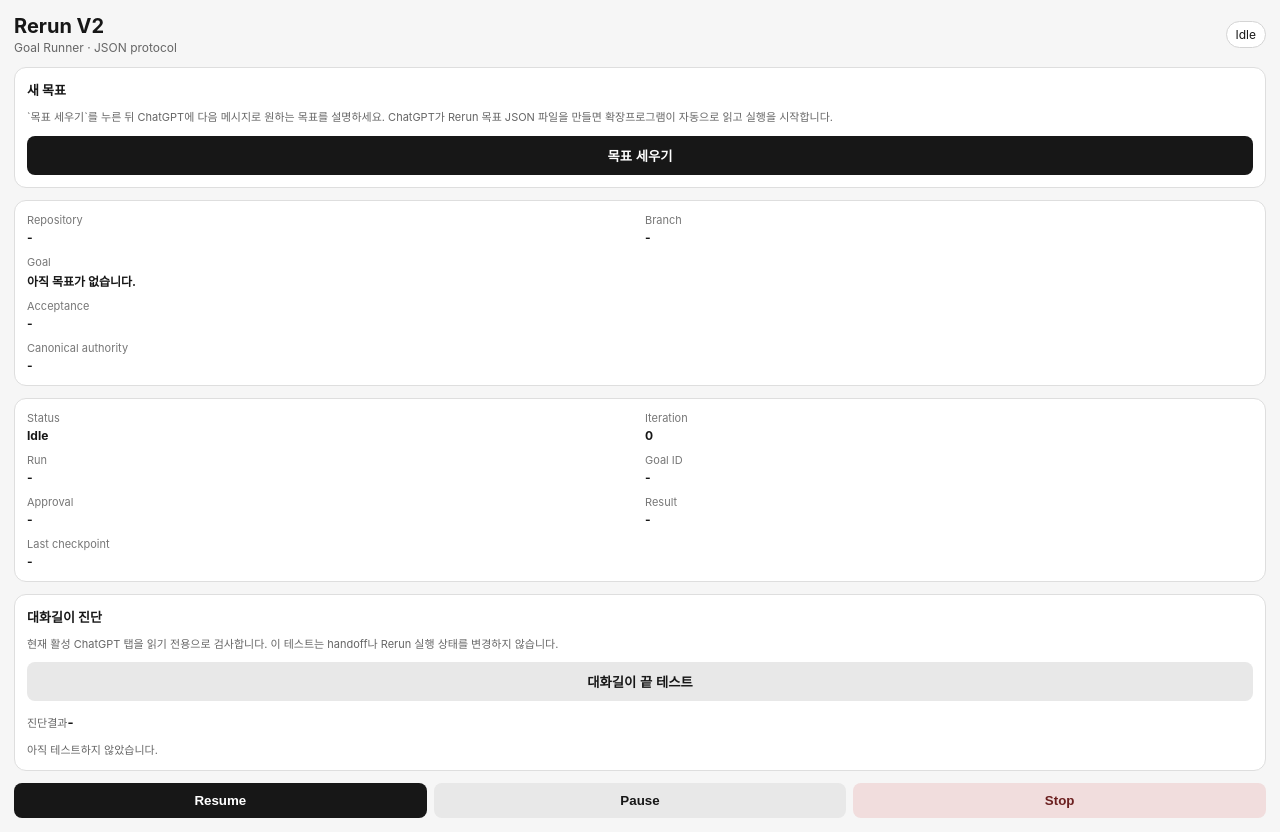
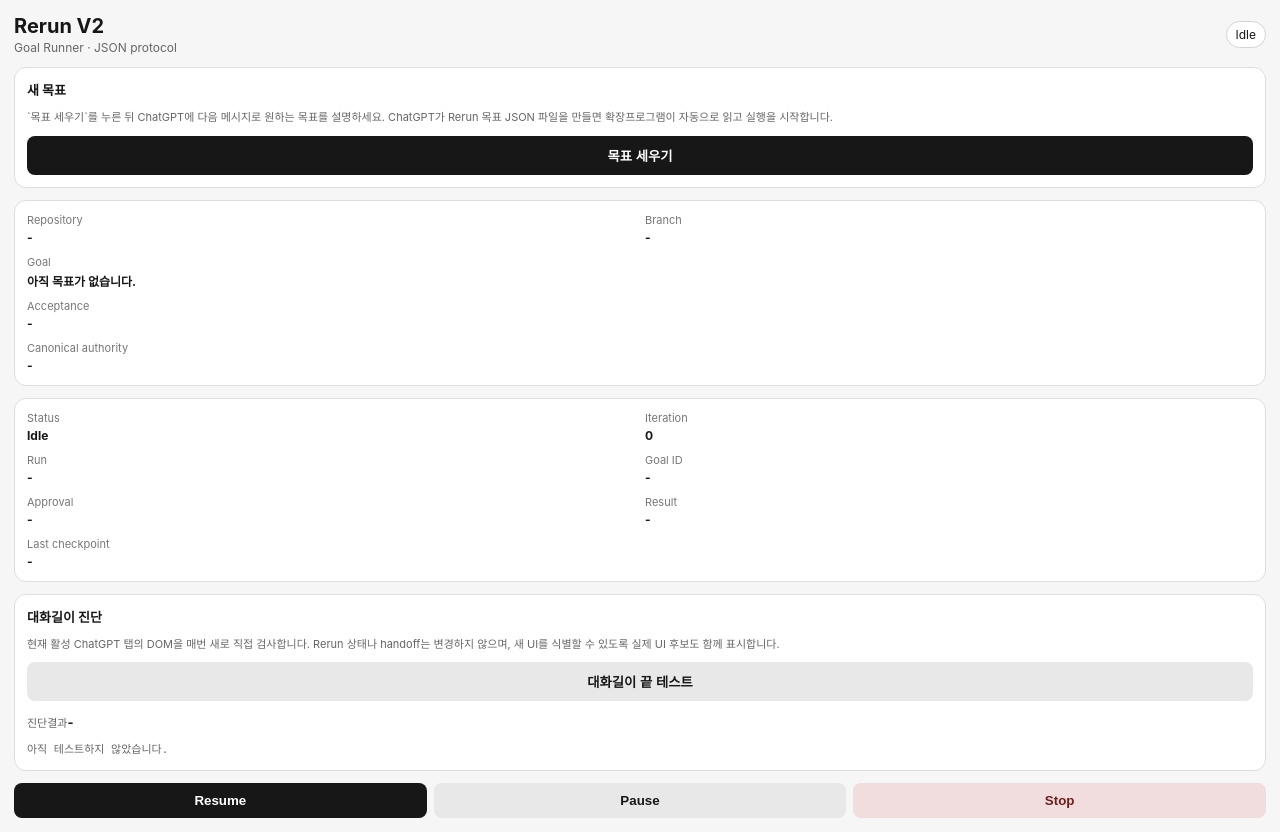
Before and after one commit to Kaetaeru/chatgpt-rerun-extension, a website with bundled scripts: page popup.html in a window 1280 px wide. Built offline with nearby package versions, Linux system fonts and the light colour scheme; no server answers.

Commit message:
ui: show raw conversation-end diagnostic evidence

```diff
--- a/popup.html
+++ b/popup.html
@@ -42,10 +42,10 @@
 
       <section class="card setup">
         <strong>대화길이 진단</strong>
-        <p class="hint">현재 활성 ChatGPT 탭을 읽기 전용으로 검사합니다. 이 테스트는 handoff나 Rerun 실행 상태를 변경하지 않습니다.</p>
+        <p class="hint">현재 활성 ChatGPT 탭의 DOM을 매번 새로 직접 검사합니다. Rerun 상태나 handoff는 변경하지 않으며, 새 UI를 식별할 수 있도록 실제 UI 후보도 함께 표시합니다.</p>
         <button id="testConversationEnd" class="secondary">대화길이 끝 테스트</button>
         <div><span class="hint">진단결과</span><strong id="conversationEndResult">-</strong></div>
-        <p id="conversationEndDetail" class="hint">아직 테스트하지 않았습니다.</p>
+        <pre id="conversationEndDetail" class="hint diagnostic-output">아직 테스트하지 않았습니다.</pre>
       </section>
 
       <p id="errorBox" class="error" hidden></p>
```
